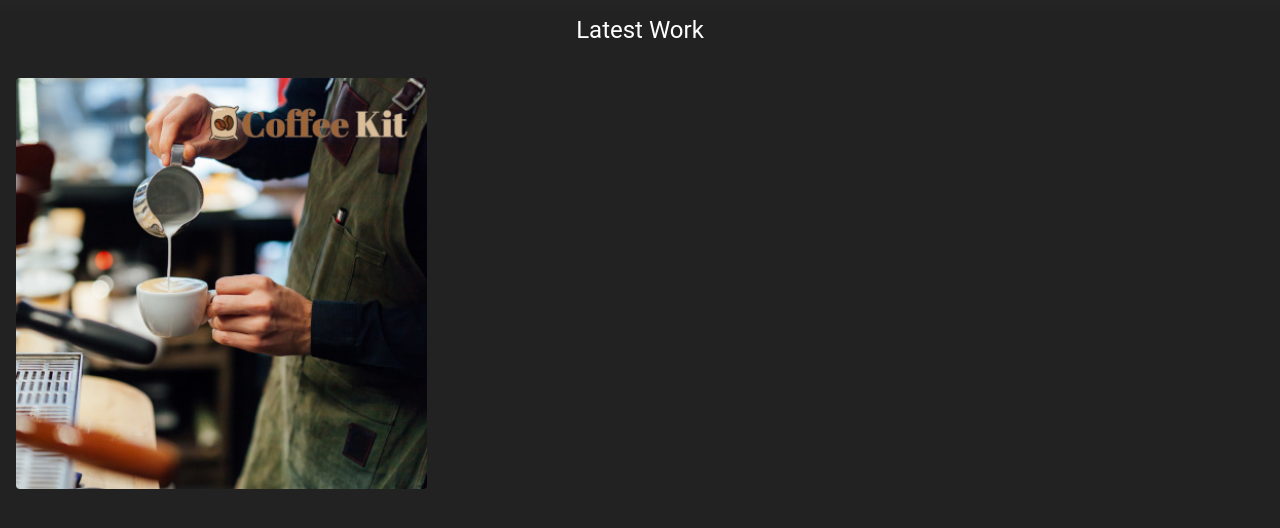
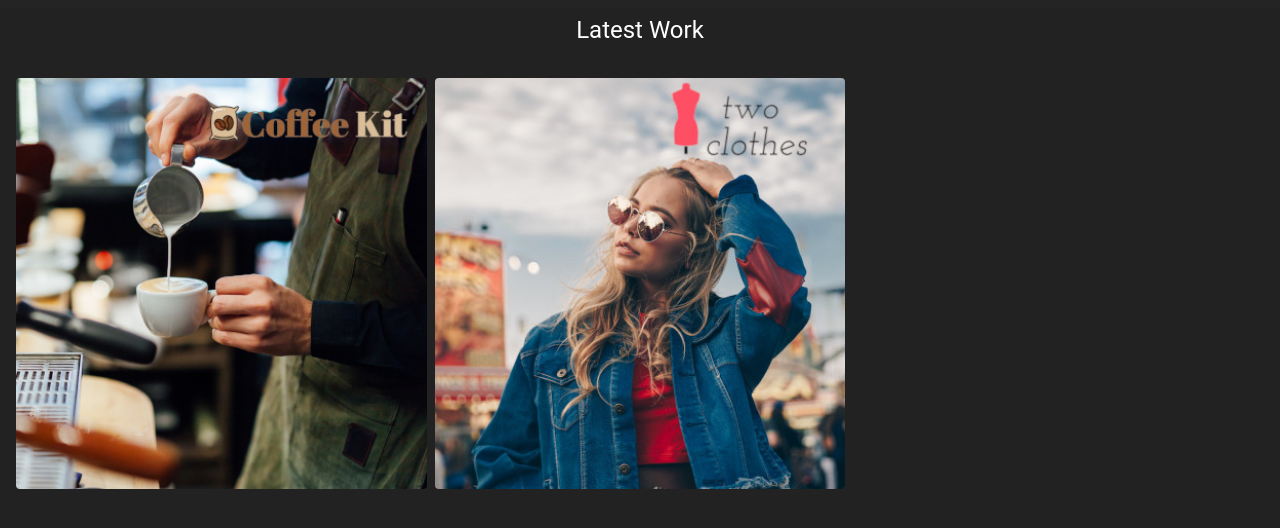
Before and after one commit to ccrump1280/portfolio, a React (Vite) app: page / in a window 1280 px wide. Shown: the part 208-736 px from the top of the page. Built offline with nearby package versions, Linux system fonts and the light colour scheme; grey boxes are pictures that could not be loaded.

Commit message:
added images for two clothes project--cleaned up styled components

```diff
--- a/src/StyledComponents.jsx
+++ b/src/StyledComponents.jsx
@@ -1,5 +1,4 @@
 import styled, {css} from 'styled-components';
-import {Link} from 'react-router-dom';
 
 export const Button = styled.button `
     color: #3EB489;
@@ -36,14 +35,3 @@ export const TextArea = styled.textarea `
         font-size: 1rem;
     }
 `
-export const StyledLink = styled(Link) `
-    color: #3EB489;
-    text-decoration: none;
-
-    ${ props => props.primary && css `
-        border: 1px solid #3EB489;
-        font-size: 1rem;
-        padding: 0.7rem;
-        border-radius: 4px;
-    `};
-`
--- a/src/main.jsx
+++ b/src/main.jsx
@@ -1,6 +1,6 @@
-import React from 'react'
-import ReactDOM from 'react-dom/client'
-import styles from './index.css'
+import React from 'react';
+import ReactDOM from 'react-dom/client';
+import styles from './index.css';
 import { createTheme, ThemeProvider } from '@mui/material/styles';
 
 import {
@@ -17,7 +17,7 @@ import ErrorPage from './error-page'
 
 const theme = createTheme();
 theme.typography.fontFamily = 'Lato';
-theme.typography.body1.margin = '1rem 1rem';
+theme.typography.body1.margin = '16px';
 
 const router = createBrowserRouter([
   {
--- a/src/projects.js
+++ b/src/projects.js
@@ -5,13 +5,7 @@ export const CATEGORY_DATA = {
     },
     shopify: {
         title: "Shopify Store",
-        projects: [
-            {
-                id: "coffeekit",
-                thumbnailURL: '/src/assets/coffee-kit-thumbnail.jpg',
-                route: '/project/coffeekit'
-            }
-        ]
+        projects: ["coffeekit", "twoclothes"]
     },
     frontend: {
         title: "Front End Devlopment",
@@ -19,13 +13,7 @@ export const CATEGORY_DATA = {
     },
     recent: {
         title: "Latest Work",
-        projects: [
-            {
-                id: "coffeekit",
-                thumbnailURL: '/src/assets/coffee-kit-thumbnail.jpg',
-                route: '/project/coffeekit'
-            }
-        ]
+        projects: ["coffeekit", "twoclothes"]
     }
 }
 
@@ -33,6 +21,11 @@ export const PROJECT_DATA = {
     coffeekit: {
         title: "Coffee Kit",
         heroURL: "/src/assets/coffee-kit-hero.jpg",
-        thumbnail: "/src/assets/coffee-kit-thumbnail.jpg"
+        thumbnailURL: "/src/assets/coffee-kit-thumbnail.jpg",
+    },
+    twoclothes: {
+        title: "Two Clothes",
+        heroURL: "/src/assets/two-clothes-hero.jpg",
+        thumbnailURL: "/src/assets/two-clothes-thumbnail.jpg"
     }
 }
--- a/src/routes/about.jsx
+++ b/src/routes/about.jsx
@@ -2,7 +2,8 @@ import Hero from '../sections/Hero'
 import HomeHeroBackground from '../assets/home-hero-background.jpg'
 import AvatarImage from '../assets/avatar-image.jpg'
 import { Box, Typography } from '@mui/material'
-import { StyledLink } from '../StyledComponents'
+import { Button } from '../StyledComponents'
+import { Link } from 'react-router-dom';
 
 export default function About(){
     return (
@@ -28,9 +29,8 @@ export default function About(){
                     eu augue ut lectus arcu bibendum at varius. Dolor magna eget est lorem ipsum dolor sit amet. Tellus mauris a diam maecenas sed enim ut.
                     Lorem donec massa sapien faucibus et. Mauris cursus mattis molestie a iaculis at erat. Sit amet consectetur adipiscing elit.
                 </Typography>
+                <Button as={Link} to={'/contact'}>Contact Me</Button>
             </Box>
-
-            <StyledLink to={'/contact'} primary>Contact Me</StyledLink>
         </>
     )
 }
--- a/src/routes/project.jsx
+++ b/src/routes/project.jsx
@@ -13,7 +13,7 @@ export default function Project() {
 
     return (
         <>
-            <Hero thumbnail={projectData.thumbnail} heroURL={projectData.heroURL}/>
+            <Hero thumbnail={projectData.thumbnailURL} heroURL={projectData.heroURL}/>
             <Typography variant="h3">{projectData.title}</Typography>
             <Box>
                 {projectData.content}
--- a/src/sections/Hero.jsx
+++ b/src/sections/Hero.jsx
@@ -1,9 +1,9 @@
-import { StyledLink } from '../StyledComponents';
 import { Box, Typography } from '@mui/material';
 import MenuRoundedIcon from '@mui/icons-material/MenuRounded';
 import { useState } from 'react';
 import MobileMenu from './MobileMenu';
-import { Link } from 'react-router-dom'
+import { Link } from 'react-router-dom';
+import { Button } from '../StyledComponents';
 
 export default function Hero( {title, heroURL, isContactButton, thumbnail} ) {
 
@@ -44,9 +44,9 @@ export default function Hero( {title, heroURL, isContactButton, thumbnail} ) {
                         <Typography variant="h5">Connor Crump</Typography>
                     </Link>
                     <Box sx={{display:{xs:'none', md:'flex'}}}>
-                        <StyledLink to={'/'} >Portfolio</StyledLink>
-                        <StyledLink to={'/about'}>About</StyledLink>
-                        <StyledLink to={'/contact'}>Contact</StyledLink>
+                        <Button as={Link} to={'/'}>Portfolio</Button>
+                        <Button as={Link} to={'/about'}>About</Button>
+                        <Button as={Link} to={'/contact'}>Contact</Button>
                     </Box>
                     <MenuRoundedIcon sx={{display:{xs:'block', md:'none'}}} onClick={toggleMobileMenu(true)}/>
                 </Box>
@@ -58,7 +58,7 @@ export default function Hero( {title, heroURL, isContactButton, thumbnail} ) {
                     }}>
                         {title}
                     </Typography>
-                    {isContactButton && <StyledLink to={'/contact'} primary>Get in Touch</StyledLink> }
+                    {isContactButton && <Button as={Link} to={'/contact'} primary>Get in Touch</Button> }
                 </Box>
             </Box>
         </>
--- a/src/sections/MobileMenu.jsx
+++ b/src/sections/MobileMenu.jsx
@@ -1,10 +1,11 @@
-import { Drawer, Box, List, ListItem, ListItemButton, ListItemText } from '@mui/material';
-import { StyledLink, Button } from '../StyledComponents';
+import { Drawer, Box, List, ListItem, ListItemText } from '@mui/material';
+import { Button } from '../StyledComponents';
 import CloseIcon from '@mui/icons-material/Close';
 import { useState } from 'react';
 import ExpandLess from '@mui/icons-material/ExpandLess';
 import ExpandMore from '@mui/icons-material/ExpandMore';
 import Collapse from '@mui/material/Collapse';
+import { Link } from 'react-router-dom';
 
 export default function MobileMenu( {isMobileMenuOpen, toggleMobileMenu} ) {
 
@@ -55,37 +56,37 @@ export default function MobileMenu( {isMobileMenuOpen, toggleMobileMenu} ) {
                                     sx={{pl: '15px'}}
                                     onClick={toggleMobileMenu(false)}
                                 >
-                                    <StyledLink to={'/category/shopify'}>
+                                    <Button as={Link} to={'/category/shopify'}>
                                         <ListItemText primary="Shopify Stores"/>
-                                    </StyledLink>
+                                    </Button>
                                 </ListItem>
                                 <ListItem
                                     sx={{pl: '15px'}}
                                     onClick={toggleMobileMenu(false)}
                                 >
-                                    <StyledLink to={'/category/react'}>
+                                    <Button as={Link} to={'/category/react'}>
                                         <ListItemText primary="React Apps"/>
-                                    </StyledLink>
+                                    </Button>
                                 </ListItem>
                                 <ListItem
                                     sx={{pl: '15px'}}
                                     onClick={toggleMobileMenu(false)}
                                 >
-                                    <StyledLink to={'/category/frontend'}>
+                                    <Button as={Link} to={'/category/frontend'}>
                                         <ListItemText primary="Front End Development"/>
-                                    </StyledLink>
+                                    </Button>
                                 </ListItem>
                             </List>
                         </Collapse>
                         <ListItem disablePadding onClick={toggleMobileMenu(false)}>
-                            <StyledLink to={'/about'}>
+                            <Button as={Link} to={'/about'}>
                                 <ListItemText primary="About"/>
-                            </StyledLink>
+                            </Button>
                         </ListItem>
                         <ListItem disablePadding onClick={toggleMobileMenu(false)}>
-                            <StyledLink to={'/contact'}>
+                            <Button as={Link} to={'/contact'}>
                                 <ListItemText primary="Contact"/>
-                            </StyledLink>
+                            </Button>
                         </ListItem>
                     </List>
                 </Box>
--- a/src/sections/ThumbnailGrid.jsx
+++ b/src/sections/ThumbnailGrid.jsx
@@ -1,6 +1,6 @@
 import { Box, Typography, Grid } from '@mui/material';
-import CoffeeKitThumbnail from '../assets/coffee-kit-thumbnail.jpg';
 import { Link } from 'react-router-dom';
+import { PROJECT_DATA } from '../projects';
 
 export default function ThumbnailGrid({projectData}){
 
@@ -9,9 +9,11 @@ export default function ThumbnailGrid({projectData}){
             <Box sx={{padding: "0 1rem"}}>
                 <Typography variant='h5' sx={{mb:"2rem"}}>Latest Work</Typography>
                 <Grid container spacing={1}>
-                    {projectData.projects.map((project) => (
-                        <Grid item xs={12} md={4} key={project.id}>
-                            <Link to={project.route}>
+                    {projectData.projects.map((projectId) => {
+                        const project = PROJECT_DATA[projectId];
+                        return (
+                            <Grid item xs={12} md={4} key={projectId}>
+                                <Link to={`/project/${projectId}`}>
                                     <img
                                         src={project.thumbnailURL}
                                         width='100%'
@@ -19,7 +21,8 @@ export default function ThumbnailGrid({projectData}){
                                     />
                                 </Link>
                             </Grid>
-                    ))}
+                        )
+                    })}
                 </Grid>
             </Box>
         </>
```
Also changed, not shown: src/assets/two-clothes-hero.jpg (added), src/assets/two-clothes-thumbnail.jpg (added). Lines whose indentation alone changed are shown as unchanged.
